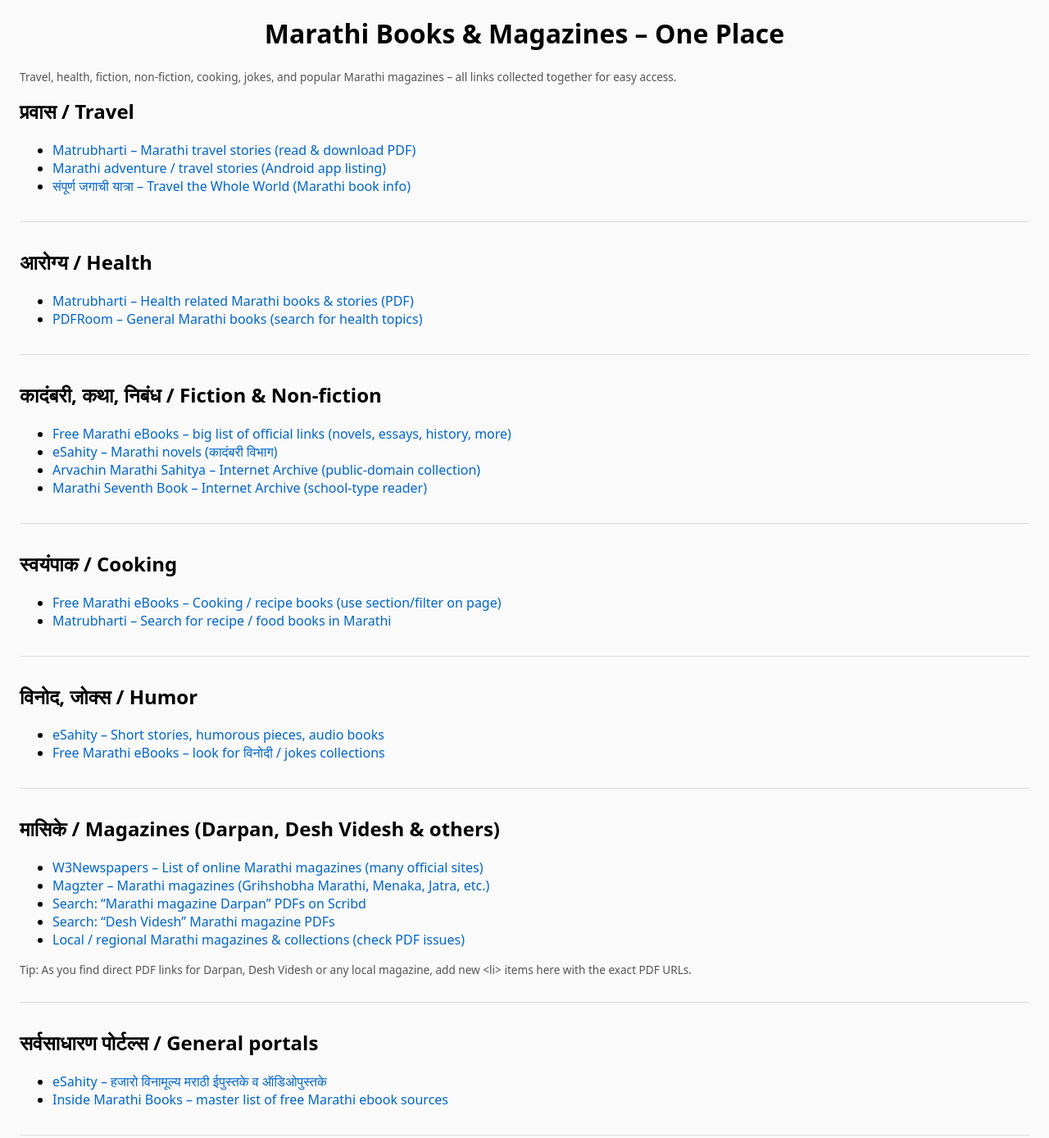
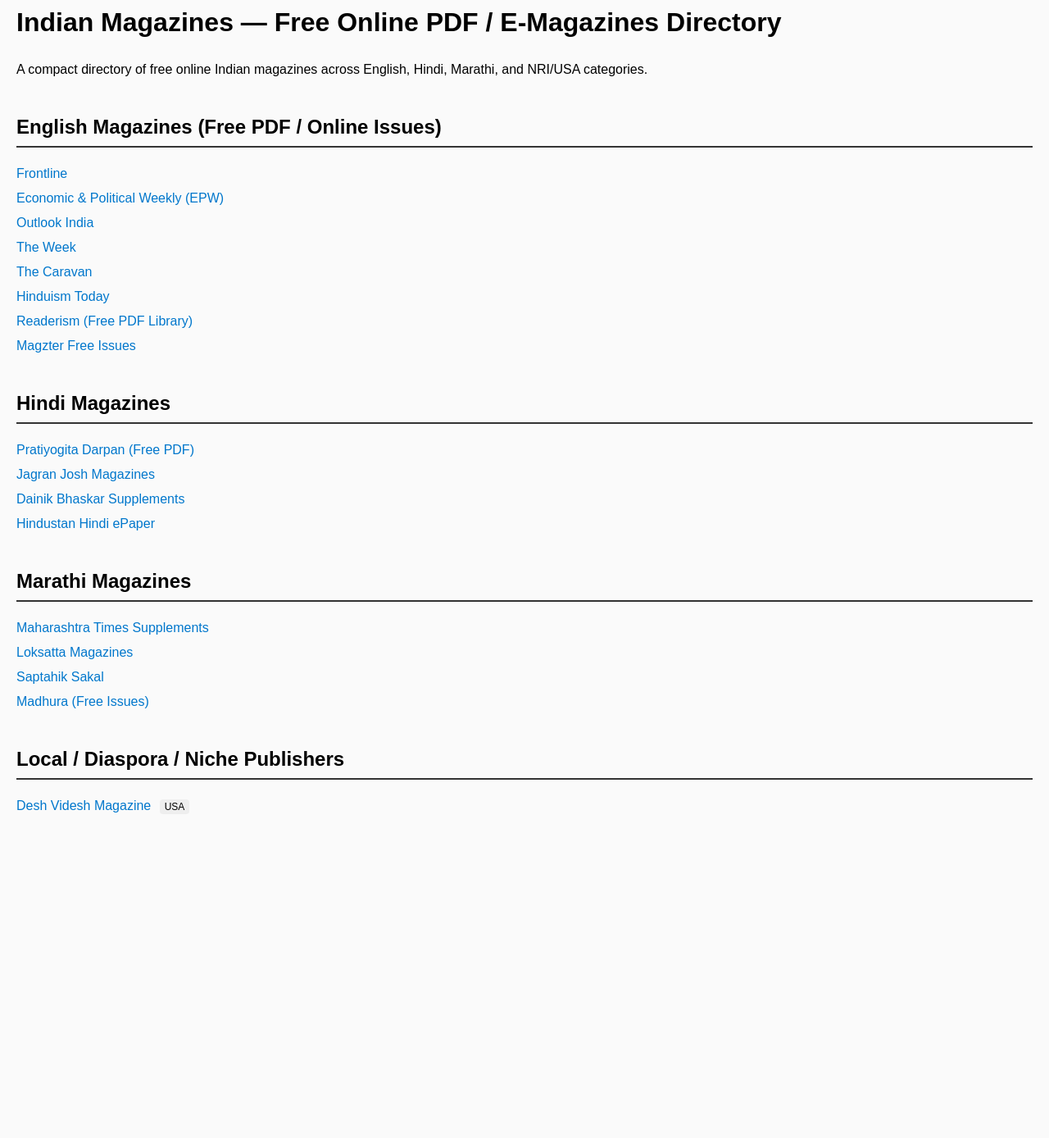
Before and after one commit to asjdatape/marathidb, a plain HTML site: page index.html in a window 1280 px wide. Shown: the part 18-1406 px from the top of the page at 82% size. After the commit the page ends 1033 px from the top, so only its background shows below. Drawn offline with Linux system fonts and the light colour scheme.

Commit message:
Add files via upload

```diff
--- a/index.html
+++ b/index.html
@@ -1,177 +1,69 @@
-<!doctype html>
-<html lang="mr">
+<!DOCTYPE html>
+<html lang="en">
 <head>
-  <meta charset="utf-8">
-  <title>Marathi Books & Magazines Dashboard</title>
-  <meta name="viewport" content="width=device-width, initial-scale=1">
+<meta charset="UTF-8" />
+<meta name="viewport" content="width=device-width, initial-scale=1.0" />
+<title>Indian Magazines - Free Online PDF Directory</title>
 <style>
-    body { font-family: system-ui, sans-serif; margin: 0; padding: 1rem 1.5rem; background:#fafafa; }
-    h1 { text-align:center; }
-    section { margin-bottom: 2rem; padding-bottom: 1rem; border-bottom: 1px solid #ddd; }
-    h2 { margin-top: 1rem; }
-    ul { margin-top: 0.5rem; }
-    a { color:#0066cc; text-decoration:none; }
+    body { font-family: Arial, sans-serif; background:#fafafa; margin:20px; line-height:1.5; }
+    h1 { text-align:left; }
+    h2 { margin-top:40px; border-bottom:2px solid #333; padding-bottom:5px; }
+    .section { margin-bottom:25px; }
+    ul { list-style:none; padding:0; }
+    li { margin:6px 0; }
+    a { text-decoration:none; color:#0077cc; }
     a:hover { text-decoration:underline; }
-    .note { font-size: 0.85rem; color:#555; }
+    .tag { background:#eee; padding:2px 6px; margin-left:6px; font-size:12px; border-radius:4px; }
+
+    /* Marathi dashboard styling merged in */
+    .mr-dashboard { margin-top:50px; padding:20px; background:#ffffff; border-radius:8px; border:1px solid #ddd; }
+    .mr-dashboard h1 { text-align:center; color:#2c3e50; }
+    .mr-dashboard section { margin-bottom: 2rem; padding-bottom: 1rem; border-bottom: 1px solid #ddd; }
+    .mr-dashboard h2 { margin-top: 1rem; color:#34495e; border-bottom:none; padding-bottom:0; }
+    .mr-dashboard ul { margin-top: 0.5rem; padding-left: 1.2rem; list-style:disc; }
+    .mr-dashboard a { color:#0066cc; }
+    .mr-note { font-size: 0.85rem; color:#555; background:#f0f0f0; padding:0.5rem; border-radius:4px; }
+    .epaper { background:#e8f5e8; padding:1rem; border-radius:8px; margin:1rem 0; }
 </style>
 </head>
+
 <body>
-  <h1>Marathi Books & Magazines – One Place</h1>
-  <p class="note">
-    Travel, health, fiction, non‑fiction, cooking, jokes, and popular Marathi magazines – all links collected together for easy access.
-  </p>
+<h1>Indian Magazines — Free Online PDF / E-Magazines Directory</h1>
+<p>A compact directory of free online Indian magazines across English, Hindi, Marathi, and NRI/USA categories.</p>
 
-  <!-- Travel -->
-  <section id="travel">
-    <h2>प्रवास / Travel</h2>
+<!-- English -->
+<h2>English Magazines (Free PDF / Online Issues)</h2>
 <ul>
-      <li>
-        <a href="https://www.matrubharti.com/book/marathi/travel-stories" target="_blank" rel="noopener">
-          Matrubharti – Marathi travel stories (read & download PDF)
-        </a>
-      </li>
-      <li>
-        <a href="https://marathi-travel-stories.soft112.com" target="_blank" rel="noopener">
-          Marathi adventure / travel stories (Android app listing)
-        </a>
-      </li>
-      <li>
-        <a href="https://www.exoticindiaart.com/book/details/travel-whole-world-marathi-qzz008/" target="_blank" rel="noopener">
-          संपूर्ण जगाची यात्रा – Travel the Whole World (Marathi book info)
-        </a>
-      </li>
+    <li><a href="https://www.frontline.in" target="_blank">Frontline</a></li>
+    <li><a href="https://www.epw.in" target="_blank">Economic & Political Weekly (EPW)</a></li>
+    <li><a href="https://www.outlookindia.com/magazine" target="_blank">Outlook India</a></li>
+    <li><a href="https://www.theweek.in" target="_blank">The Week</a></li>
+    <li><a href="https://www.caravanmagazine.in" target="_blank">The Caravan</a></li>
+    <li><a href="https://hinduismtoday.com" target="_blank">Hinduism Today</a></li>
+    <li><a href="https://www.readerism.com" target="_blank">Readerism (Free PDF Library)</a></li>
+    <li><a href="https://magzter.com/free-magazines" target="_blank">Magzter Free Issues</a></li>
 </ul>
-  </section>
 
-  <!-- Health -->
-  <section id="health">
-    <h2>आरोग्य / Health</h2>
+<!-- Hindi -->
+<h2>Hindi Magazines</h2>
 <ul>
-      <li>
-        <a href="https://marathi.matrubharti.com/book/marathi/health" target="_blank" rel="noopener">
-          Matrubharti – Health related Marathi books & stories (PDF)
-        </a>
-      </li>
-      <li>
-        <a href="https://pdfroom.com/category/books-in-marathi" target="_blank" rel="noopener">
-          PDFRoom – General Marathi books (search for health topics)
-        </a>
-      </li>
+    <li><a href="https://www.pratiyogitadarpan.in" target="_blank">Pratiyogita Darpan (Free PDF)</a></li>
+    <li><a href="https://www.jagranjosh.com" target="_blank">Jagran Josh Magazines</a></li>
+    <li><a href="https://dainikbhaskar.com" target="_blank">Dainik Bhaskar Supplements</a></li>
+    <li><a href="https://epaper.livehindustan.com" target="_blank">Hindustan Hindi ePaper</a></li>
 </ul>
-  </section>
 
-  <!-- Fiction / Non‑fiction -->
-  <section id="fiction">
-    <h2>कादंबरी, कथा, निबंध / Fiction & Non‑fiction</h2>
+<!-- Marathi -->
+<h2>Marathi Magazines</h2>
 <ul>
-      <li>
-        <a href="https://www.insidemarathibooks.in/p/free-marathi-ebooks-read-download.html" target="_blank" rel="noopener">
-          Free Marathi eBooks – big list of official links (novels, essays, history, more)
-        </a>
-      </li>
-      <li>
-        <a href="https://www.esahity.com/2325236623422306234823522368.html" target="_blank" rel="noopener">
-          eSahity – Marathi novels (कादंबरी विभाग)
-        </a>
-      </li>
-      <li>
-        <a href="https://archive.org/details/in.ernet.dli.2015.484692" target="_blank" rel="noopener">
-          Arvachin Marathi Sahitya – Internet Archive (public‑domain collection)
-        </a>
-      </li>
-      <li>
-        <a href="https://archive.org/details/in.ernet.dli.2015.484483" target="_blank" rel="noopener">
-          Marathi Seventh Book – Internet Archive (school‑type reader)
-        </a>
-      </li>
+    <li><a href="https://maharashtratimes.com" target="_blank">Maharashtra Times Supplements</a></li>
+    <li><a href="https://www.loksatta.com" target="_blank">Loksatta Magazines</a></li>
+    <li><a href="https://www.saptahiksakal.com" target="_blank">Saptahik Sakal</a></li>
+    <li><a href="https://madhuraraja.in" target="_blank">Madhura (Free Issues)</a></li>
 </ul>
-  </section>
 
-  <!-- Cooking -->
-  <section id="cooking">
-    <h2>स्वयंपाक / Cooking</h2>
+<!-- Diaspora Local Niche -->
+<h2>Local / Diaspora / Niche Publishers</h2>
 <ul>
-      <li>
-        <a href="https://www.insidemarathibooks.in/p/free-marathi-ebooks-read-download.html#cook" target="_blank" rel="noopener">
-          Free Marathi eBooks – Cooking / recipe books (use section/filter on page)
-        </a>
-      </li>
-      <li>
-        <a href="https://marathi.matrubharti.com/book/marathi" target="_blank" rel="noopener">
-          Matrubharti – Search for recipe / food books in Marathi
-        </a>
-      </li>
-    </ul>
-  </section>
-
-  <!-- Jokes / Humor -->
-  <section id="jokes">
-    <h2>विनोद, जोक्स / Humor</h2>
-    <ul>
-      <li>
-        <a href="https://www.esahity.com" target="_blank" rel="noopener">
-          eSahity – Short stories, humorous pieces, audio books
-        </a>
-      </li>
-      <li>
-        <a href="https://www.insidemarathibooks.in/p/free-marathi-ebooks-read-download.html" target="_blank" rel="noopener">
-          Free Marathi eBooks – look for विनोदी / jokes collections
-        </a>
-      </li>
-    </ul>
-  </section>
-
-  <!-- Magazines: Darpan, Desh Videsh, etc. -->
-  <section id="magazines">
-    <h2>मासिके / Magazines (Darpan, Desh Videsh & others)</h2>
-    <ul>
-      <li>
-        <a href="https://www.w3newspapers.com/india/marathimagazines/" target="_blank" rel="noopener">
-          W3Newspapers – List of online Marathi magazines (many official sites)
-        </a>
-      </li>
-      <li>
-        <a href="https://www.magzter.com/en/magazines/language/Marathi" target="_blank" rel="noopener">
-          Magzter – Marathi magazines (Grihshobha Marathi, Menaka, Jatra, etc.)
-        </a>
-      </li>
-      <li>
-        <a href="https://www.scribd.com/search?content_type=tops&page=1&query=marathi%20magazine%20darpan" target="_blank" rel="noopener">
-          Search: “Marathi magazine Darpan” PDFs on Scribd
-        </a>
-      </li>
-      <li>
-        <a href="https://www.scribd.com/search?content_type=tops&page=1&query=%22desh%20videsh%22%20marathi%20magazine" target="_blank" rel="noopener">
-          Search: “Desh Videsh” Marathi magazine PDFs
-        </a>
-      </li>
-      <li>
-        <a href="https://www.sahityasanchit.com" target="_blank" rel="noopener">
-          Local / regional Marathi magazines & collections (check PDF issues)
-        </a>
-      </li>
-    </ul>
-    <p class="note">
-      Tip: As you find direct PDF links for Darpan, Desh Videsh or any local magazine, add new &lt;li&gt; items here with the exact PDF URLs.
-    </p>
-  </section>
-
-  <!-- General portals -->
-  <section id="portals">
-    <h2>सर्वसाधारण पोर्टल्स / General portals</h2>
-    <ul>
-      <li>
-        <a href="https://www.esahity.com" target="_blank" rel="noopener">
-          eSahity – हजारो विनामूल्य मराठी ईपुस्तके व ऑडिओपुस्तके
-        </a>
-      </li>
-      <li>
-        <a href="https://www.insidemarathibooks.in/p/free-marathi-ebooks-read-download.html" target="_blank" rel="noopener">
-          Inside Marathi Books – master list of free Marathi ebook sources
-        </a>
-      </li>
-    </ul>
-  </section>
-
-</body>
-</html>
+    <li><a href="https://deshvidesh.com" target="_blank">Desh Videsh Magazine</a> <span class="tag">USA</span></li>
+    <li><a href="
```
Lines whose indentation alone changed are shown as unchanged.
